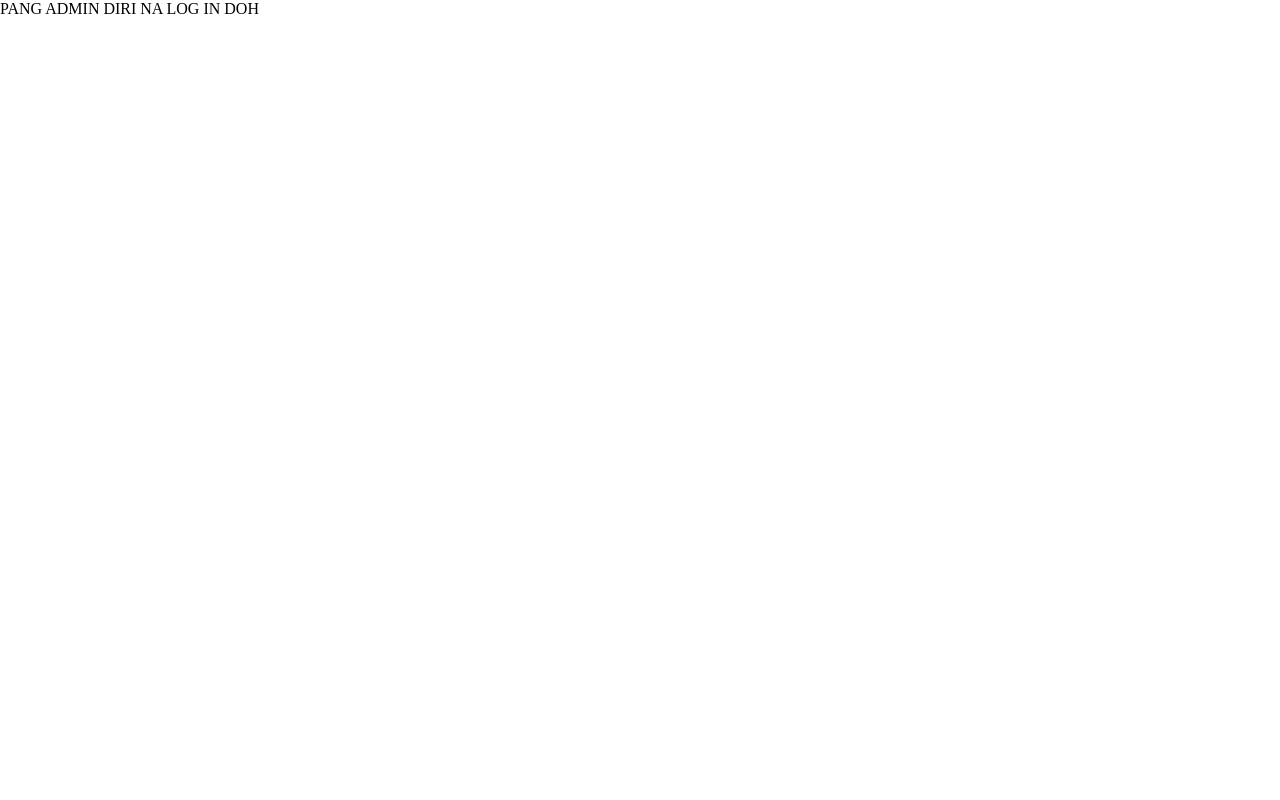
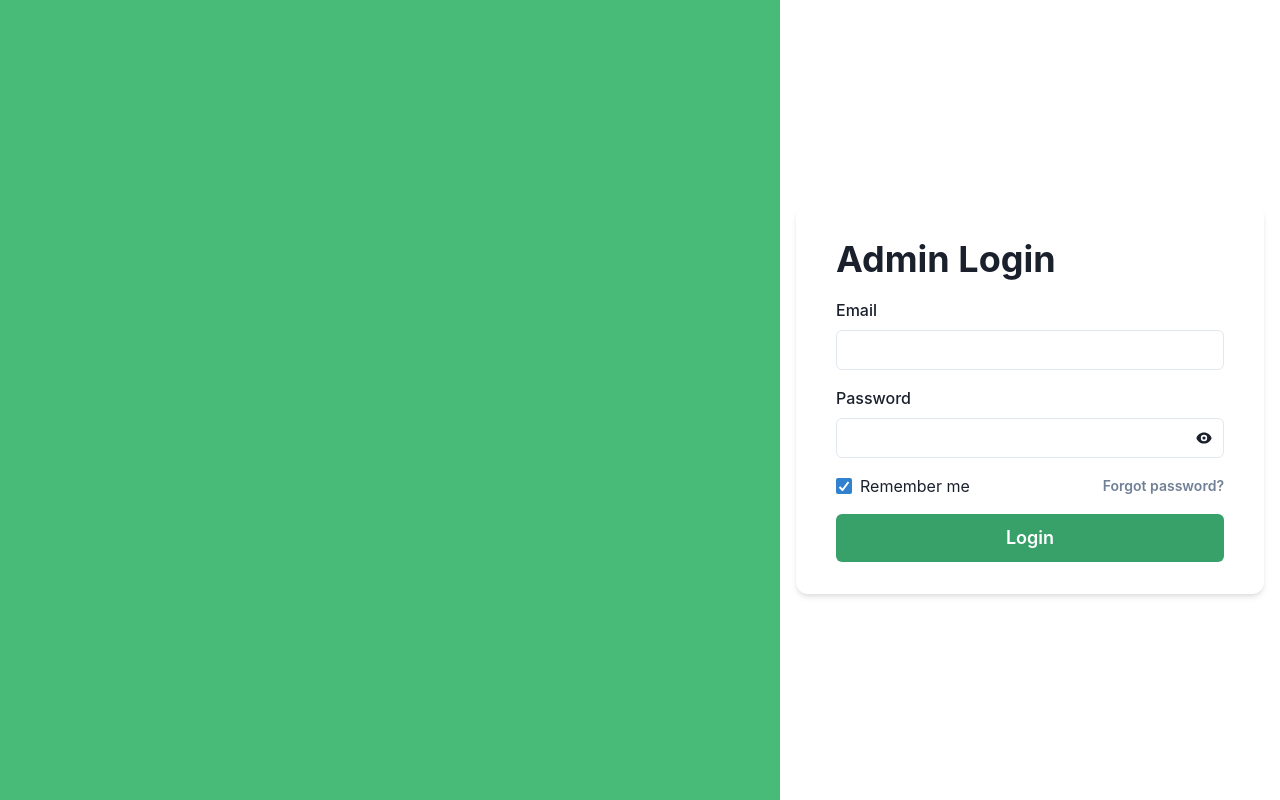
Before and after one commit to jowlzz/USCSelect, a React (Vite) app: page /adminLogin in a window 1280 px wide. Built offline with nearby package versions, Linux system fonts and the light colour scheme.

Commit message:
Updated with FrontEnd
Halted in developing backend

```diff
--- a/src/pages/AdminLogin.jsx
+++ b/src/pages/AdminLogin.jsx
@@ -1,14 +1,74 @@
-function A_login(){
+import {
+    Box,
+    Button,
+    Container,
+    FormControl,
+    FormLabel,
+    Heading,
+    HStack,
+    Input,
+    Stack,
+    Text,
+    ChakraProvider,
+    Checkbox
+  } from "@chakra-ui/react"
+  import { PasswordField } from "../components/passwordField"
 
-    return(
+  function A_login() {
+    return (
+      <ChakraProvider>
+        <Box display="flex" alignItems="center" height="100vh">
+          <Box flex="1" bg="green.400" height="100%">
+            {/* Put carousel here */}
+          </Box>
 
-        <>
+          <Container maxW="500px">
+            <Stack spacing="10">
+              <Box
+                py={{
+                  base: "0",
+                  sm: "8",
+                }}
+                px={{
+                  base: "4",
+                  sm: "10",
+                }}
+                bg={{
+                  base: "transparent",
+                  sm: "bg.surface",
+                }}
+                boxShadow={{
+                  base: "none",
+                  sm: "md",
+                }}
+                borderRadius={{
+                  base: "none",
+                  sm: "xl",
+                }}
+              >
+                <Stack spacing="4">
+                <Heading>Admin Login</Heading>
+                  <FormControl>
+                    <FormLabel htmlFor="email">Email</FormLabel>
+                    <Input id="email" type="email" />
+                  </FormControl>
+                  <PasswordField />
+                  <HStack justify="space-between">
+                    <Checkbox defaultChecked>Remember me</Checkbox>
+                    <Button variant="link" size="sm">
+                      Forgot password?
+                    </Button>
+                  </HStack>
+                  <Button colorScheme="green" size="lg" type="submit">
+                    Login
+                  </Button>
+                </Stack>
+              </Box>
+            </Stack>
+          </Container>
+        </Box>
+      </ChakraProvider>
+    );
+  }
 
-            <div>PANG ADMIN DIRI NA LOG IN DOH</div>
-
-        </>
-    )
-
-}
-
-export default A_login
+  export default A_login;
```
